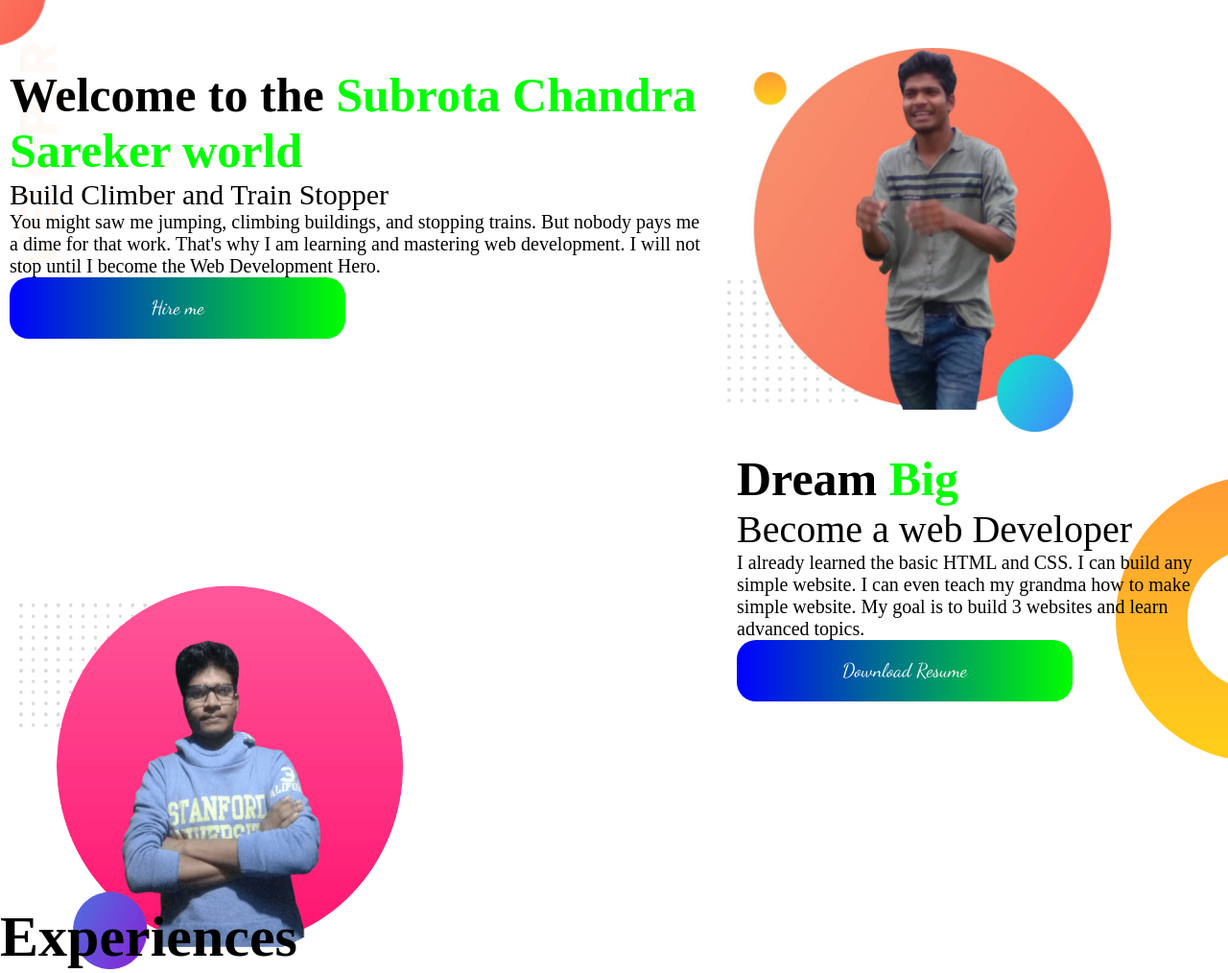
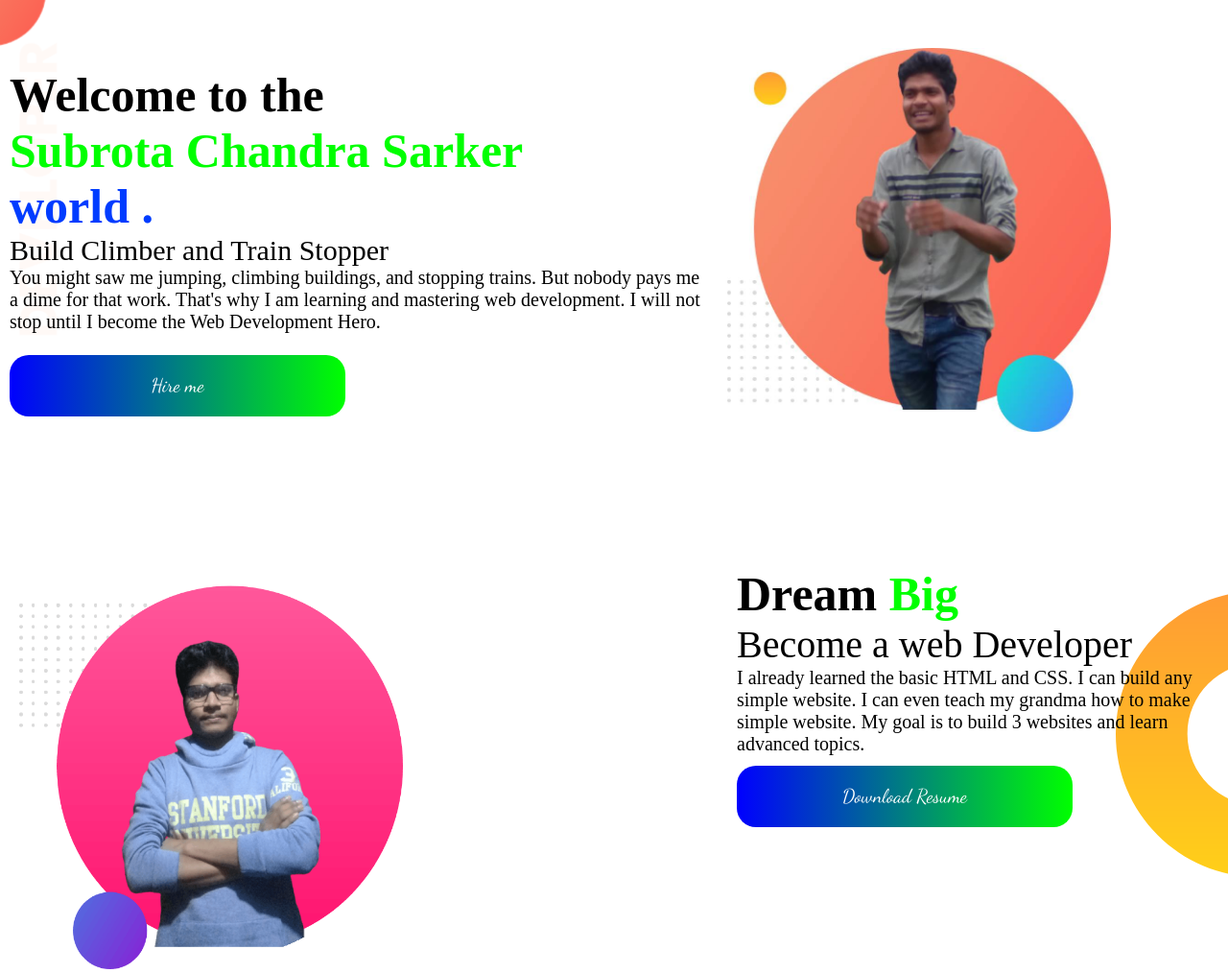
Before and after one commit to subrota22/protfolio, a plain HTML site: page index.html in a window 1280 px wide. Shown: the top 1014 px of the page at 96% size. Drawn offline with Linux system fonts and the light colour scheme; a web font is replaced by a local one.

Commit message:
add  my code

```diff
--- a/index.html
+++ b/index.html
@@ -20,7 +20,8 @@
 <div class="HeaderDiv">
     <div class="leftHeader">
 <head>
-    <h2 style="font-size:5rem;"> Welcome to the <span style="color: lime ;"> Subrota Chandra Sareker world</span></h2>
+    <h2 style="font-size:5rem;"> Welcome to the <br> <span style="color: lime ;"> Subrota Chandra Sarker <br>
+         <span style="color:rgb(0, 60, 255) ;">world . </span></span></h2>
 </head>
 <p style="font-size: 3rem;">Build Climber and Train Stopper</p>
 
@@ -31,6 +32,7 @@
      I will not stop until I become the Web Development Hero.
 </p>
 <a href="https://www.linkedin.com/in/subrota-chandra-sarker-0ab661224/" target="_blank">
+    <br>
     <button class="button">  Hire me </button>
 </a>
     </div>
@@ -56,10 +58,11 @@
               teach my grandma how to make simple website.
              My goal is to build 3 websites and learn advanced topics.
         </p>
+        <br>
   <a href="images/resume.pdf" target="_blank">       <button class="button" >  Download Resume </button> </a>
     </div>
 </div>
-<br><br>
+<br><br><br><br><br><br>
 <h2 style="font-size: 6rem ; margin-top: 4rem;">Experiences</h2>
 <div class="ExperienceDiv">
     <div class="experienceLeft">
--- a/style.css
+++ b/style.css
@@ -54,6 +54,7 @@ font-family: 'Dancing Script', cursive;
 }
 
 .rightMainDiv{
+    margin-top: 12rem;
     width: 40%;
     height: 35rem;
     background-image: url("images/dream-bg.png");
@@ -83,7 +84,7 @@ font-family: 'Dancing Script', cursive;
     box-shadow:  0 2rem 5rem;
     border-left: 0.3rem solid orangered;
     border-radius: 3rem;
-    margin-left: 4rem;
+    margin-left: 15rem;
     height: 35rem;
     height: auto;
 }
```
